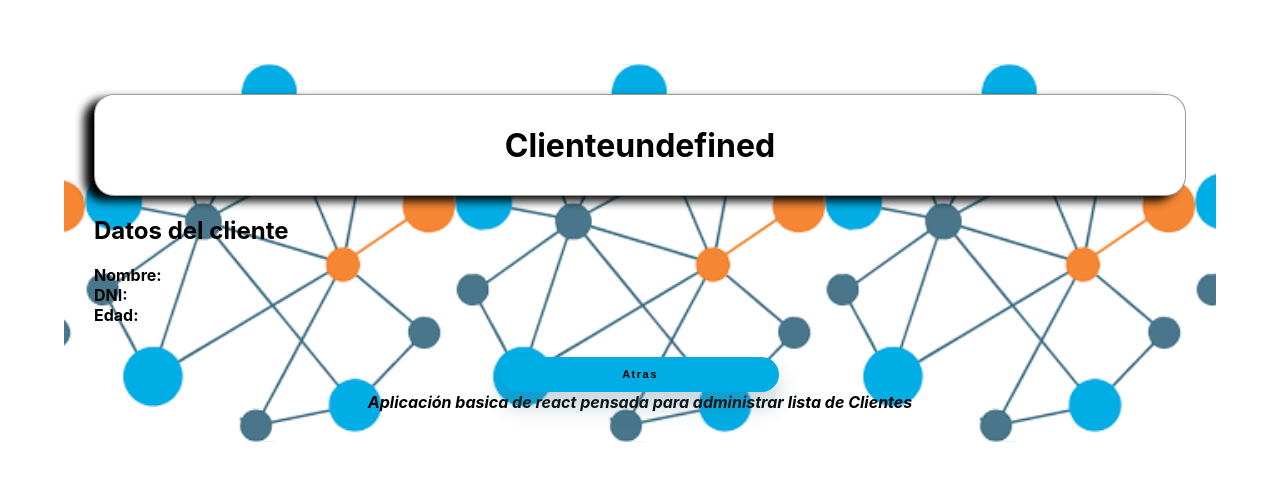
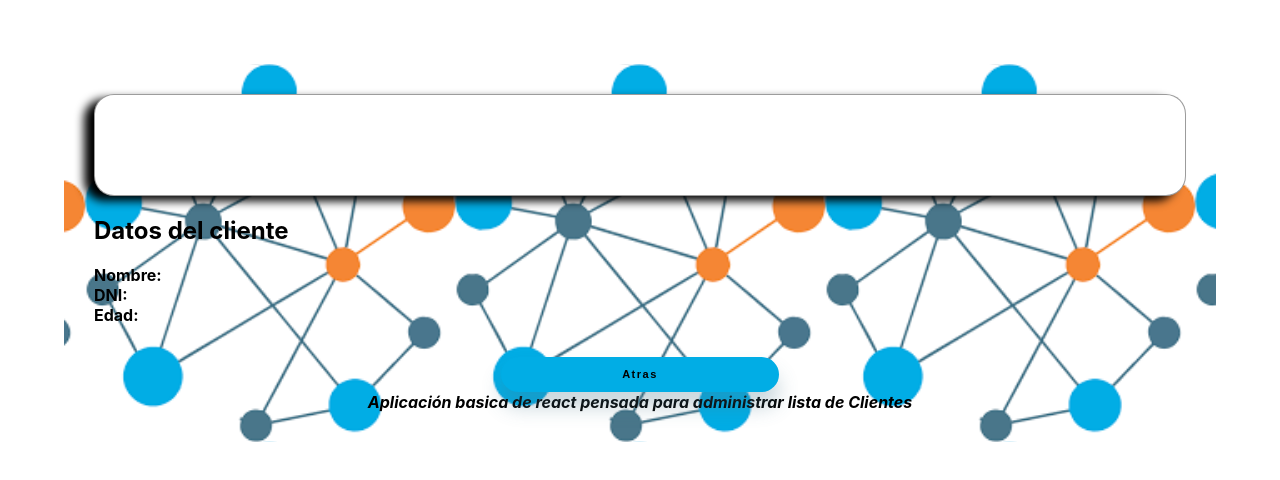
Before and after one commit to jr-98/ReactCourse, a React (Create React App) app: page /customers/new in a window 1280 px wide. Shown: the top 480 px of the page. Built offline with nearby package versions, Linux system fonts and the light colour scheme.

Commit message:
Nueva refactorizacion de CustomerEdit

```diff
--- a/db.json
+++ b/db.json
@@ -20,7 +20,7 @@
     {
       "id": "27000000",
       "dni": "27000000",
-      "name": "Augenio Gonzale",
+      "name": "Augenio Perez",
       "age": 17
     },
     {
--- a/src/components/CustomerEdit/CustomerEdit.jsx
+++ b/src/components/CustomerEdit/CustomerEdit.jsx
@@ -1,17 +1,16 @@
 import React, { useEffect, useState } from 'react'
 import PropTypes from 'prop-types'
+import AppFrame from '../AppFrame';
 import { connect } from 'react-redux'
 import { reduxForm } from 'redux-form'
 import { useParams, useNavigate } from 'react-router'
-import AppFrame from '../AppFrame'
-import { selectCustomerById } from '../../selectors/customers'
 import { fetchCustomer } from '../../actions/fetchCustomer'
 import { updateCustomer } from '../../actions/updateCustomers'
 
-const CustomerEdit = ({ customers, fetchCustomer, updateCustomer, submitting }) => {
+const CustomerEdit = ({ customers = [{ name: '', dni: '', age: '' }], fetchCustomer, updateCustomer, submitting }) => {
     const rgxTxt = new RegExp(/^[a-zA-Z]/, 'i')
     const { id } = useParams();
-    const { name, dni, age } = selectCustomerById(customers && customers, id && id);
+    const { name, dni, age } = customers && customers;
     const [stateForm, setStateForm] = useState({ name: name, dni: dni, age: age, nameError: false, dniError: false, ageError: false })
     function handleChange(evt) {
         const { value, name } = evt.target
@@ -78,8 +77,7 @@ const CustomerEdit = ({ customers, fetchCustomer, updateCustomer, submitting })
         fetchCustomer()
     }, [])
     return (
-        <AppFrame
-            header={name}
+        <AppFrame header={`Edicion de Cliente ${name}`}
             body={
                 <>
                     <h2>Edicion del Cliente</h2>
@@ -145,7 +143,10 @@ const CustomerEdit = ({ customers, fetchCustomer, updateCustomer, submitting })
                         </div>
                     </form>
                 </>
-            } />
+            }>
+
+        </AppFrame >
+
     )
 }
 
@@ -158,12 +159,9 @@ CustomerEdit.propTypes = {
     fetchCustomer: PropTypes.func,
     updateCustomer: PropTypes.func
 }
-const mapStateToProps = (state) => ({
-    customers: state,
-})
 const CustomerEditForm = reduxForm({ form: 'CustomerEdit', enableReinitialize: true })(CustomerEdit);
 
-export default connect(mapStateToProps, {
+export default connect(null, {
     fetchCustomer,
     updateCustomer
 })(CustomerEditForm);
--- a/src/components/CustomersData/CustomersData.jsx
+++ b/src/components/CustomersData/CustomersData.jsx
@@ -1,6 +1,7 @@
 import React from 'react';
 import PropTypes from 'prop-types';
 import { useNavigate } from 'react-router';
+import AppFrame from '../AppFrame';
 
 const CustomersData = ({ customers = [{ name: '', dni: '', age: '' }] }) => {
 
@@ -10,6 +11,8 @@ const CustomersData = ({ customers = [{ name: '', dni: '', age: '' }] }) => {
         navigate('/customers')
     }
     return (
+        <AppFrame header={name}
+            body={
                 <>
                     <div className="customers-data">
                         <h2> Datos del cliente</h2>
@@ -25,6 +28,10 @@ const CustomersData = ({ customers = [{ name: '', dni: '', age: '' }] }) => {
                         </div>
                     </div>
                 </>
+            }>
+
+        </AppFrame >
+
     )
 }
 
--- a/src/components/containers/CustomerContainer.jsx
+++ b/src/components/containers/CustomerContainer.jsx
@@ -1,7 +1,6 @@
 import React, { Component } from 'react';
 import { connect } from 'react-redux';
 import PropTypes from 'prop-types';
-import AppFrame from '../AppFrame';
 import { fetchCustomer } from '../../actions/fetchCustomer'
 import { selectCustomerById } from '../../selectors/customers';
 import CustomerEdit from '../CustomerEdit/CustomerEdit';
@@ -16,7 +15,7 @@ class CustomerContainer extends Component {
 
         // const customers = selectCustomerById()
         if (url === 'edit') {
-            return <CustomerEdit />
+            return <CustomerEdit customers={customer} />
         } else {
             return <CustomersData customers={customer} />
         }
@@ -24,13 +23,7 @@ class CustomerContainer extends Component {
 
     render() {
         return (
-            <div>
-                <AppFrame header={`Cliente${this.props.dni}`}
-                    body={
-                        this.renderBody()
-                    }>
-                </AppFrame >
-            </div >
+            this.renderBody()
         )
     }
 }
```
Lines whose indentation alone changed are shown as unchanged.
